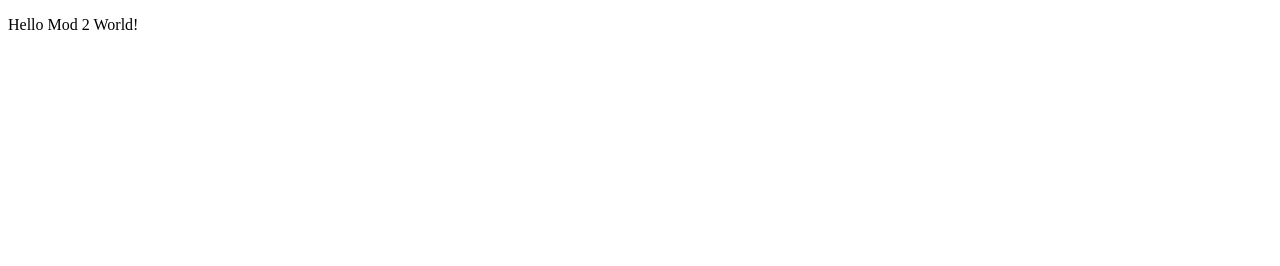
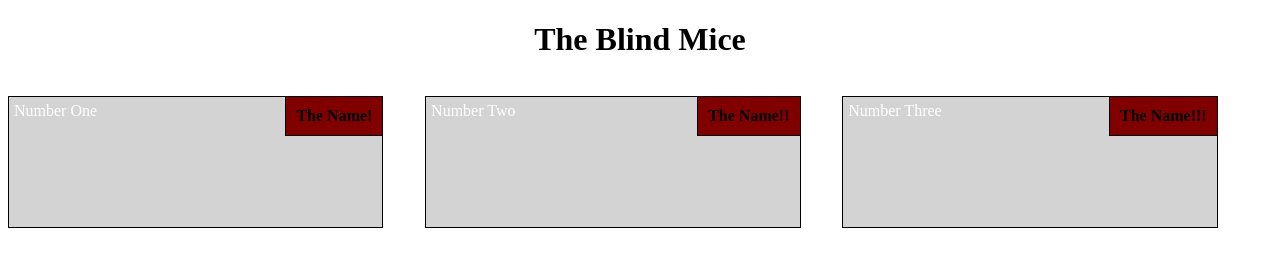
Before and after one commit to elijaheaton/javascript-class, a plain HTML site: page module2-solution/index.html in a window 1280 px wide. Drawn offline with Linux system fonts and the light colour scheme.

Commit message:
Made initial structure for project.

```diff
--- /dev/null
+++ b/module2-solution/css/mod2-style.css
@@ -0,0 +1,57 @@
+h1 {
+  text-align: center;
+}
+h4 {
+  background-color: maroon;
+  position: absolute;
+  top: 0;
+  right: 0;
+  margin: 0;
+  padding: 10px;
+  border: 1px solid black;
+}
+p {
+  color: white;
+  height: 120px;
+  border: 1px solid black;
+  padding: 5px;
+}
+
+.container {
+  width: 90%;
+  background-color: lightgray;
+  position: relative;
+}
+
+
+.row {
+  width: 100%;
+}
+.col {
+  height: 150px;
+  float: left;
+}
+
+@media (max-width: 767px) {
+  .col {
+    width: 100%;
+  }
+}
+
+@media (min-width: 768px) and (max-width: 991px) {
+  .col {
+    width: 50%;
+  }
+  .col-special {
+    width: 100%;
+  }
+  .col-special > .container {
+    width: 95%;
+  }
+}
+
+@media (min-width: 992px) {
+  .col {
+    width: 33%;
+  }
+}
--- a/module2-solution/index.html
+++ b/module2-solution/index.html
@@ -1,8 +1,26 @@
 <!doctype html>
   <head>
+    <meta charset="utf-8">
     <title>Module 2 Solution</title>
+    <link rel="stylesheet" href="css/mod2-style.css">
   </head>
   <body>
-    <p>Hello Mod 2 World!</p>
+    <h1>The Blind Mice</h1>
+    <div class="row">
+      <div class="col"><div class="container">
+        <h4>The Name!</h4>
+        <p>Number One</p>
+      </div></div>
+      <div class="col"><div class="container">
+        <h4>The Name!!</h4>
+        <p>Number Two</p>
+      </div></div>
+      <div class="col col-special">
+        <div class="container">
+          <h4>The Name!!!</h4>
+          <p>Number Three</p>
+        </div>
+      </div>
+  </div>
   </body>
 </html>
```
